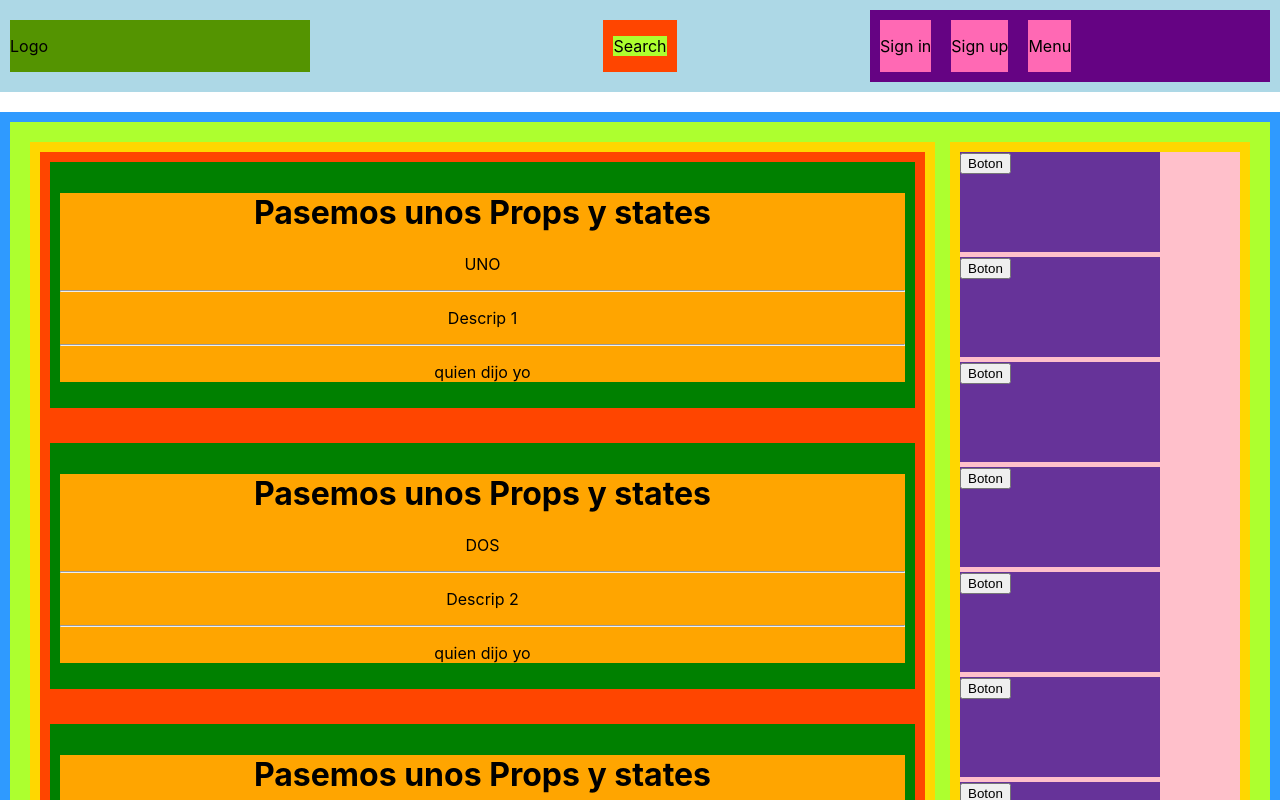
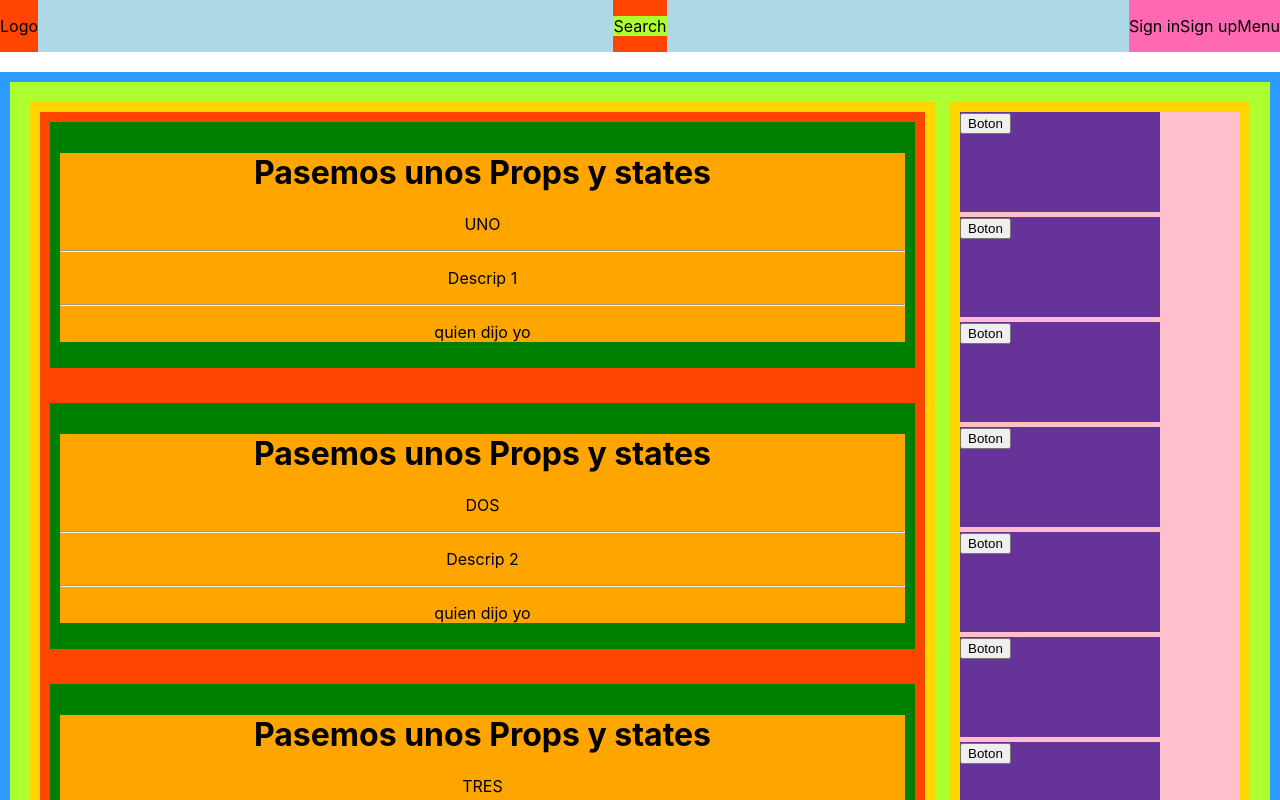
Before and after one commit to Danielprotr/propstating, a React (Create React App) app: page / in a window 1280 px wide. Shown: the top 800 px of the page. Built offline with nearby package versions, Linux system fonts and the light colour scheme.

Commit message:
widths deleted

```diff
--- a/src/components/styles/Nav.css
+++ b/src/components/styles/Nav.css
@@ -3,13 +3,13 @@
 
     display: grid;
     grid-template-columns: 1fr 1fr 1fr;
-    gap: 10px;
+    /* gap: 10px; */
     margin: 0;
 }
 
 .Nav__item{
     background: rgb(84, 148, 1);
-    margin: 10px;
+    /* margin: 10px; */
 }
 
 .Nav__item:nth-of-type(1) {
@@ -35,7 +35,8 @@
 }
 
 .Logo-container{
-    width: 300px;
+    background: orangered;
+    /* width: 300px; */
 }
 
 .Search-container{
@@ -45,17 +46,17 @@
 .Search__bar{
     /* width: 800px; */
     background: greenyellow;
-    margin: 10px;
+    /* margin: 10px; */
 }
 
 .Menu-container{
     background: rgb(101, 3, 131);
     text-align: left;
-    width: 400px;
+    /* width: 400px; */
 }
 
 .Menu__items{
     background: hotpink;
-    margin: 10px;
+    /* margin: 10px; */
     display: inline-block;
 }
```
